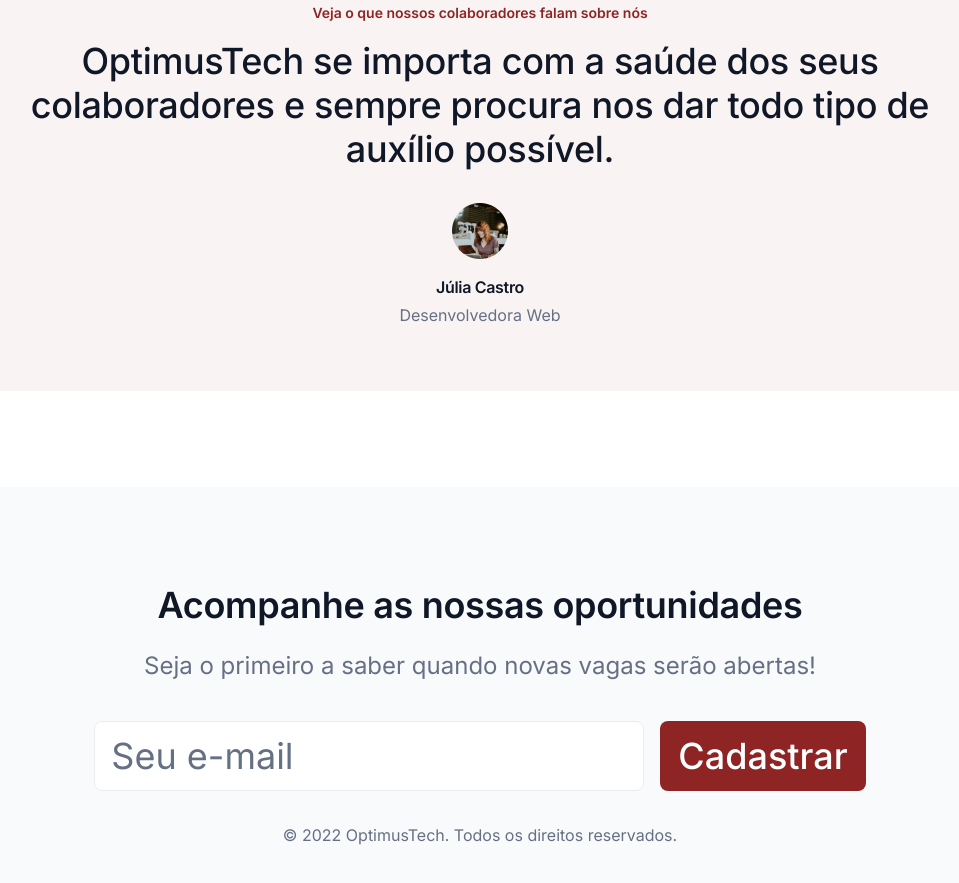
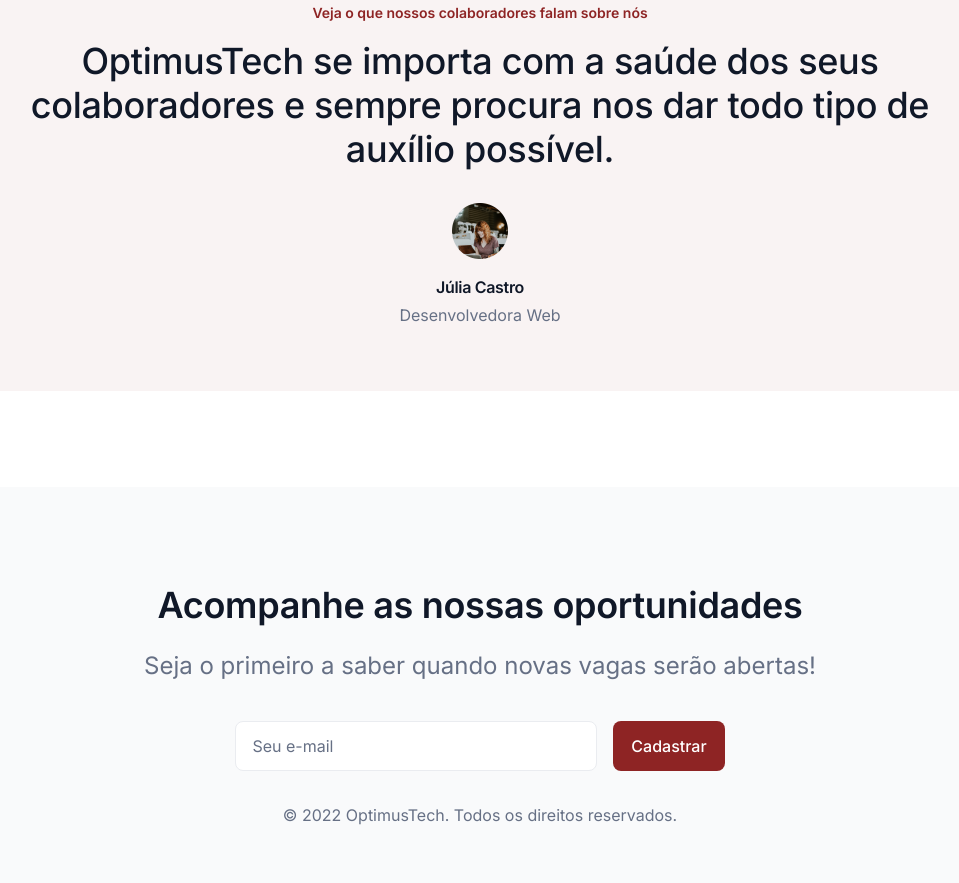
Before and after one commit to igoruriel/Optimus-tech-treino, a plain HTML site: page index.html in a window 1280 px wide. Shown: the part 2696-3579 px from the top of the page, without its empty margins (160-1119 px from the left). Drawn offline with Linux system fonts and the light colour scheme.

Commit message:
consertando bug no rodape

```diff
--- a/assets/css/componentes/input.css
+++ b/assets/css/componentes/input.css
@@ -13,6 +13,7 @@
     box-sizing: border-box;
 
     padding: .75rem .875rem .75rem 1rem;
+    width: 100%;
 
     outline: none;
 }
--- a/assets/css/rodape.css
+++ b/assets/css/rodape.css
@@ -3,7 +3,9 @@
 .rodape__conteudo {
     display: flex;
     flex-direction: column;
+    justify-content: center;
     align-items: center;
+    text-align: center;
 }
 
 .rodape {
@@ -13,14 +15,17 @@
 }
 
 .rodape__container {
-    font-size: 2.25rem;
-    line-height: 2.75rem;
     padding: 0 2rem;
     gap: 2.5rem;
 }
 
 .rodape__conteudo {
     gap: 1.5rem;
+}
+
+.rodape__subtitulo {
+    font-size: 2.25rem;
+    line-height: 2.75rem;
 }
 
 .rodape__texto {
@@ -34,4 +39,6 @@
     align-self: center;
 
     gap: 1rem;
+
+    width: 72.806%;
 }
--- a/index.html
+++ b/index.html
@@ -174,10 +174,10 @@
                 <h3 class="subtitulo rodape__subtitulo">Acompanhe as nossas oportunidades</h3>
                 <p class="paragrafo rodape__texto">Seja o primeiro a saber quando novas vagas serão abertas!</p>
             </div>
-            <div class="rodape__newsletter">
+            <form class="rodape__newsletter">
                 <input type="email" name="rodape__email" id="rodape__email" class="input rodape__email" placeholder="Seu e-mail" aria-placeholder="Seu e-mail" aria-label="Seu e-mail">
                 <button class="botao">Cadastrar</button>
-            </div>
+            </form>
         </div>
         <span class="paragrafo rodape__direitos">© 2022 OptimusTech. Todos os direitos reservados.</span>
     </footer>
```
Also changed, not shown: 1 other file.
